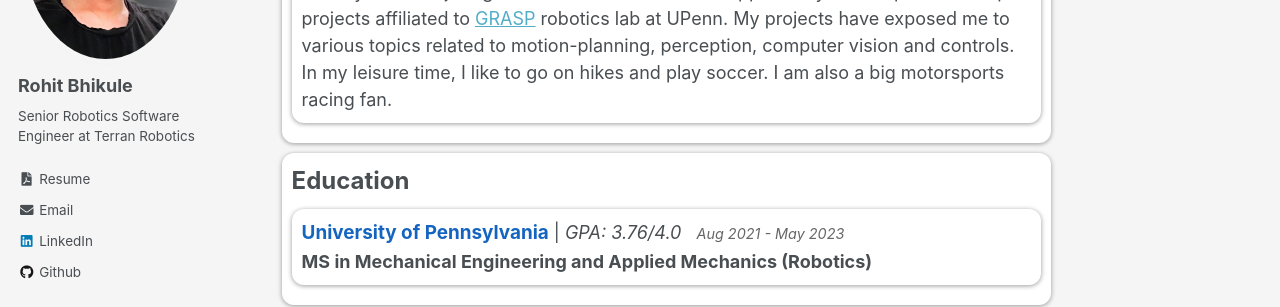
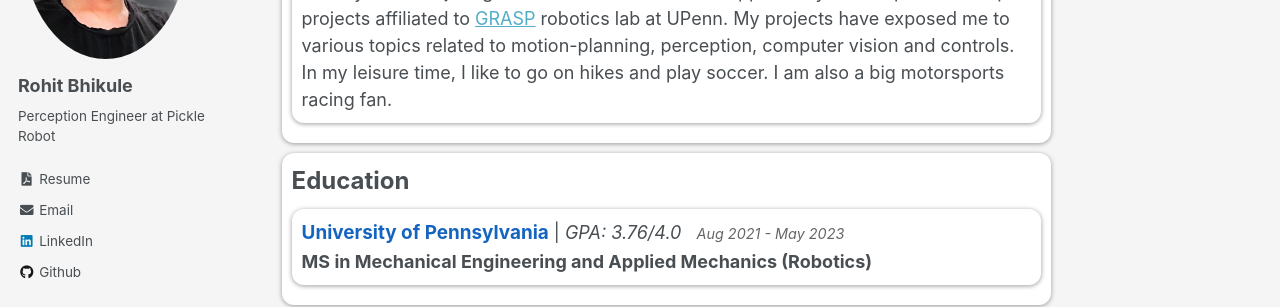
Before and after one commit to rohiitb/rohiitb.github.io, a Jekyll site: the page built from _pages/about.md, in a window 1280 px wide. Shown: the part 203-510 px from the top of the page. Built offline with Jekyll 4.4.1, drawn with Linux system fonts in a browser that asks for light colours.

Commit message:
Update _config.yml

```diff
--- a/_config.yml
+++ b/_config.yml
@@ -83,7 +83,7 @@
 author:
   name             : "Rohit Bhikule"
   avatar           : "propic.jpeg"
-  bio              : "Senior Robotics Software Engineer at Terran Robotics"
+  bio              : "Perception Engineer at Pickle Robot"
   location         :
   employer         :
   resume           : "files/Rohit_Bhikule_Resume.pdf"
```
